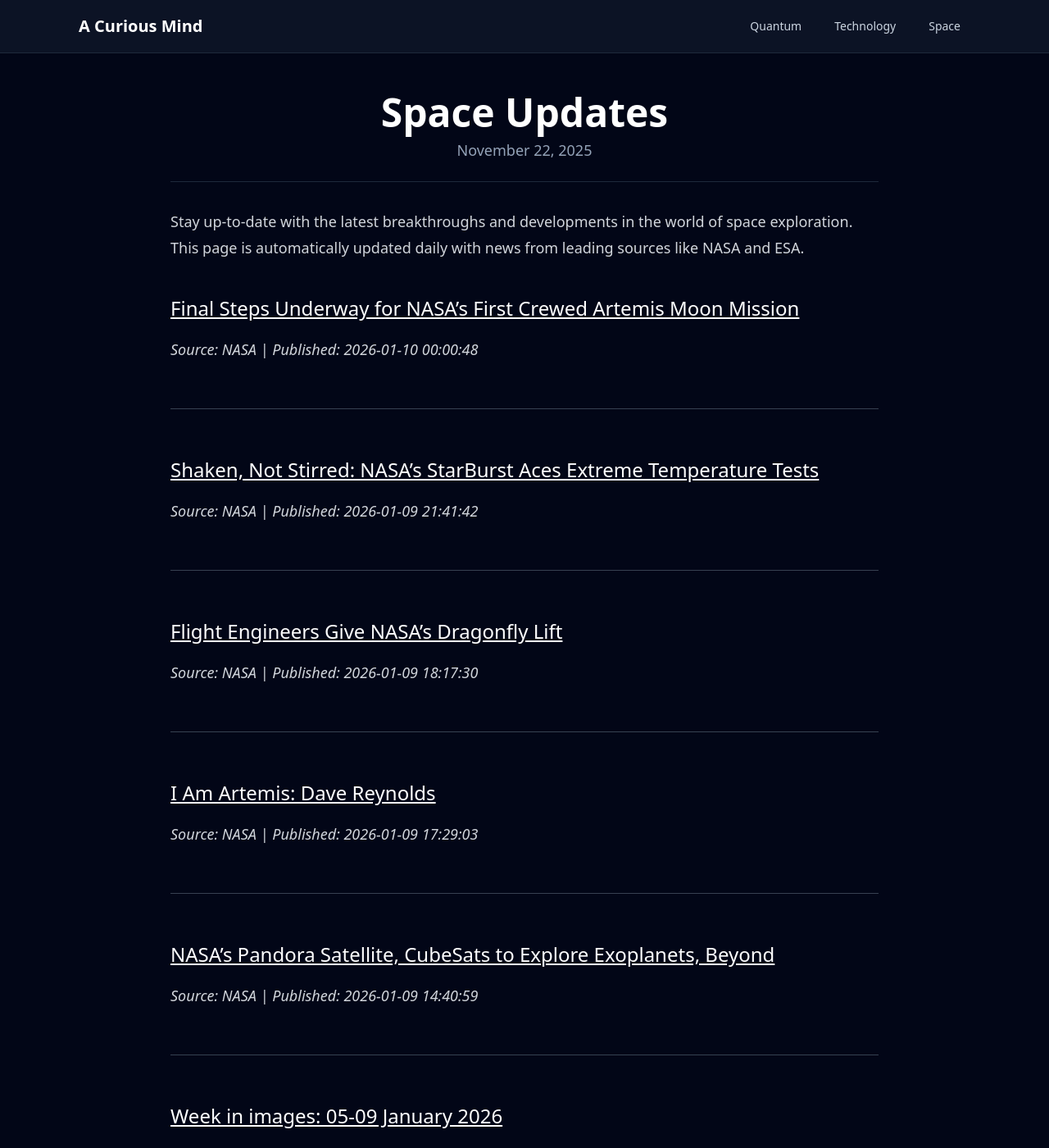
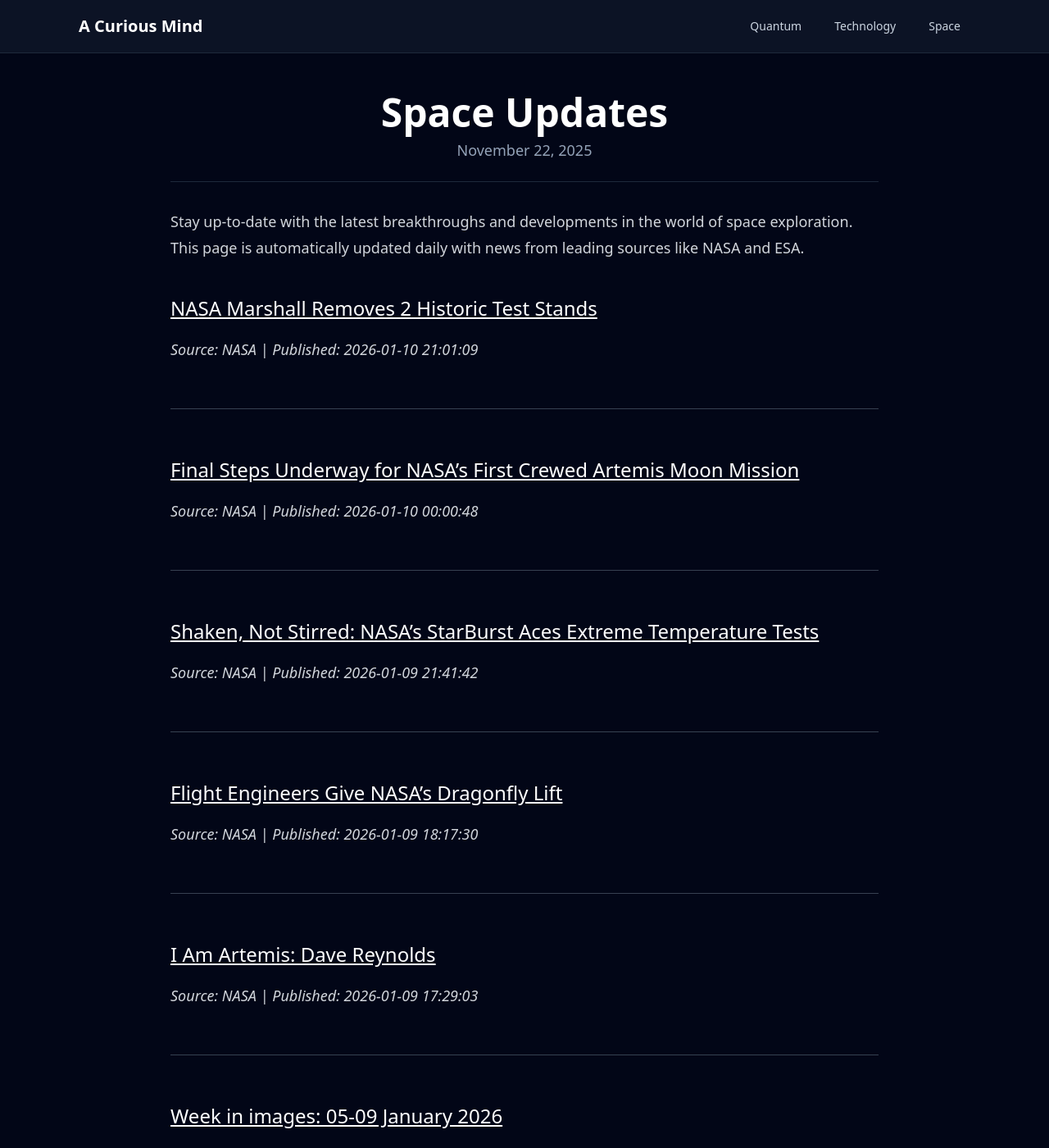
Before and after one commit to onehl7/onehl7.github.io, a Jekyll site: the page built from _posts/2025-11-22-space-updates.md, in a window 1280 px wide and 1400 px high. Shown: the whole window at 82% size. Built offline with Jekyll 4.4.1, drawn with Linux system fonts in a browser that asks for light colours; nearby versions of some CDN libraries.

Commit message:
Update space news data

```diff
--- a/_data/space_news.json
+++ b/_data/space_news.json
@@ -1,4 +1,10 @@
 [
+  {
+    "source": "NASA",
+    "title": "NASA Marshall Removes 2 Historic Test Stands",
+    "link": "https://www.nasa.gov/centers-and-facilities/marshall/nasa-marshall-removes-2-historic-test-stands/",
+    "published": "2026-01-10 21:01:09"
+  },
   {
     "source": "NASA",
     "title": "Final Steps Underway for NASA\u2019s First Crewed Artemis Moon Mission",
@@ -22,12 +28,6 @@
     "title": "I Am Artemis: Dave Reynolds",
     "link": "https://www.nasa.gov/missions/artemis/i-am-artemis/i-am-artemis-dave-reynolds/",
     "published": "2026-01-09 17:29:03"
-  },
-  {
-    "source": "NASA",
-    "title": "NASA\u2019s Pandora Satellite, CubeSats to Explore Exoplanets, Beyond",
-    "link": "https://science.nasa.gov/universe/exoplanets/nasas-pandora-satellite-cubesats-to-explore-exoplanets-beyond/",
-    "published": "2026-01-09 14:40:59"
   },
   {
     "source": "ESA",
```
